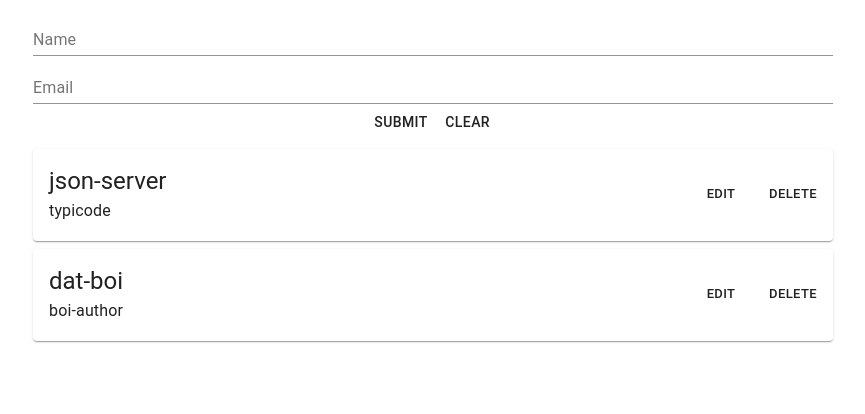
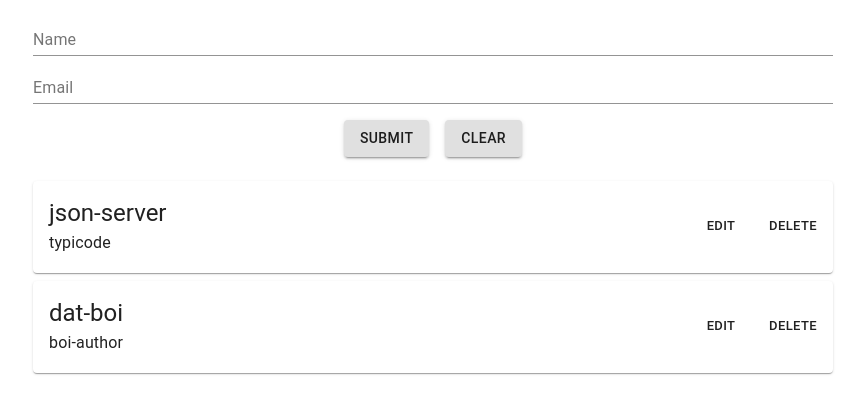
Before and after one commit to Uddekudde/crud-graphql, a React (Create React App) app: page / in a window 1280 px wide. Shown: the top 414 px of the page, without its empty margins (207-1072 px from the left). Built offline with nearby package versions, Linux system fonts and the light colour scheme; data requests are answered from the project's data file.

Commit message:
can now submit

```diff
--- a/src/components/app/App.css
+++ b/src/components/app/App.css
@@ -21,4 +21,9 @@
 .form-buttons {
   display: flex;
   justify-content: center;
+  margin: 0.5em;
 }
+
+.button-margin {
+  margin: 0.5em;
+}
--- a/src/components/app/App.js
+++ b/src/components/app/App.js
@@ -8,37 +8,58 @@
 import axios from 'axios';
 import './App.css';
 
+const BASE_URL = "http://localhost:3000/posts";
+
 function App() {
 
   const [posts, setPost] = useState(false);
+  const [username, setUsername] = useState();
+  const [email, setEmail] = useState();
 
   useEffect(() =>{
-    axios.get('http://localhost:3000/posts')
+    axios.get(BASE_URL)
     .then(response => {
       setPost(response.data);
     })
   }, []);
 
+  function handleSubmit() {
+    console.log("subitted");
+    axios.post(BASE_URL, {
+      id: Date.now(),
+      title: username,
+      author: email
+    })
+    .then(response => {
+    })
+  }
+
   return (
     <div className="flex-container">
-      <form className="form" noValidate autoComplete="off">
+      <form className="form" onSubmit={handleSubmit} noValidate autoComplete="off">
         <TextField
           name="username"
           fullWidth
           label="Name"
+          onChange={(event) => setUsername(event.target.value)}
         />
         <TextField
           name="email"
           fullWidth
           label="Email"
+          onChange={(event) => setEmail(event.target.value)}
         />
-        <div class="form-buttons">
-          <Button className="button-submit" type="submit">
-            Submit
-          </Button>
-          <Button className="button-clear" type="button">
-            Clear
-          </Button>
+        <div className="form-buttons">
+          <div className="button-margin">
+            <Button className="button-submit" variant="contained" type="submit">
+              Submit
+            </Button>
+          </div>
+          <div className="button-margin">
+            <Button className="button-clear" variant="contained">
+              Clear
+            </Button>
+          </div>
         </div>
       </form>
       { posts ?
```
